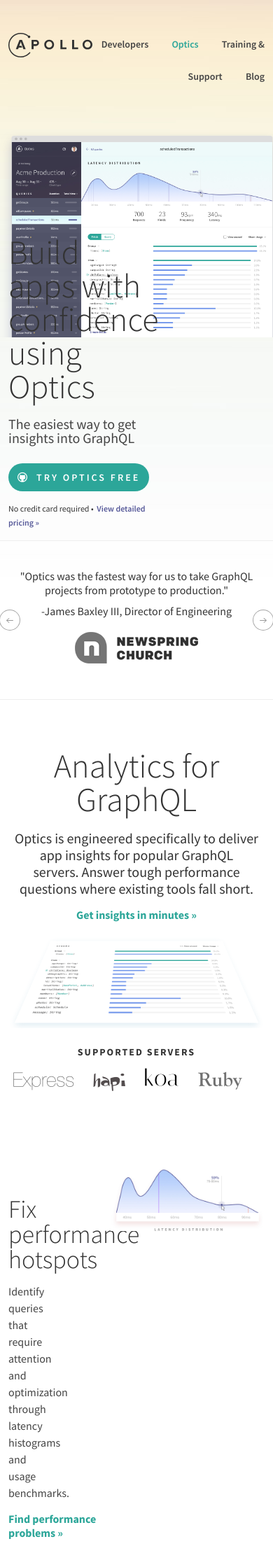
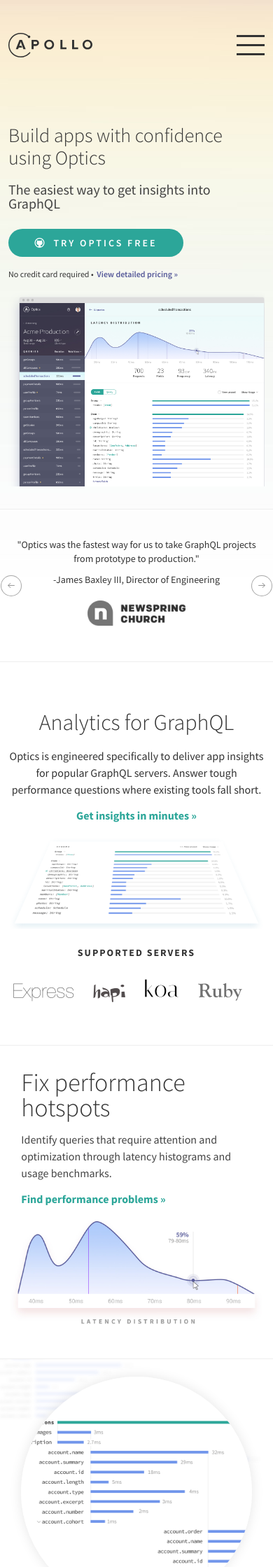
Before and after one commit to apollographql/apollo, a Jekyll site: the page optics.html, which Jekyll copies as it is, in a window 390 px wide. Shown: the top 2239 px of the page at 70% size. Built offline with Jekyll 4.4.1, drawn with Linux system fonts in a browser that asks for light colours; some web fonts are replaced.

Commit message:
update style responsive optics page

```diff
--- a/css/responsive-apollo.css
+++ b/css/responsive-apollo.css
@@ -84,11 +84,83 @@
     top: 60px;
   }
   /* End Responsive home page*/
+
   /*Responsive Training-support page*/
   .items-support{
     width: 100%;
     padding: 0px;
   }
+  /*End Responsive Training-support page*/
+  /*Responsive Optics page*/
+  .logo-support-servers h3{
+    width: 100%;
+    margin-bottom: 25px;
+    margin-right: 0px;
+    margin-left: 0px;
+    text-align: center;
+  }
+  .logo-support-servers h3 br{
+    display: none
+  }
+  .analytis-block .general-page span br{
+    display: none
+  }
+  .support-servers i{
+    display: inline-block;
+    margin-top: 15px
+  }
+  .left-2col-app{
+    width: 90%;
+    display: block;
+    margin: 0 auto;
+    float: none;
+  }
+  .easiest-block .general-page .title-page{
+    font-size: 28px
+  }
+  .des-2col{
+    width: 100%
+  }
+  .left-built-app{
+    width: 100%;
+    padding-top: 30px;
+  }
+  .block-built-optics{
+    background: none;
+  }
+  .right-built-app{
+    display: inline-block;
+    width: 100%;
+  }
+  .testimonial-block .container-apollo{
+    padding:  0 20px;
+    width: calc(100% - 40px);
+  }
+  .img-testimonial{
+    max-width: 140px;
+  }
+  .apollo-testimonial span{
+    font-size: 14px;
+  }
+
+  .left-built-app h3{
+    font-size: 28px;
+    line-height:32px;
+  }
+  .block-2col-optics{
+    padding: 25px 0px;
+    border-top: 1px solid #eee;
+    margin-bottom: 20px;
+  }
+  .title-2col{
+    margin-top: 10px;
+  }
+  .right-2col-app{
+    width:100%;
+    padding-top: 0px;
+    padding-left: 0px;
+  }
+  /*End Responsive Optics page*/
 }
 
 @media (max-width:500px) {
--- a/css/style-apollo.css
+++ b/css/style-apollo.css
@@ -727,7 +727,7 @@
 }
 .unslider-arrow.next{
   position: absolute;
-  right: 0px;
+  right: 2px;
   background-image: url(../images/next-testimonial.svg);
   top: calc(50% - 14px);
   text-indent: -10000px;
@@ -744,7 +744,7 @@
 }
 .unslider-arrow.prev{
   position: absolute;
-  left: 0px;
+  left: 2px;
   top: calc(50% - 14px);
     background-image: url(../images/pre-testimonial.svg);
   top: calc(50% - 14px);
@@ -856,12 +856,14 @@
 .logo-support-servers {
   display: inline-block;
   width: 100%;
+  text-align: center;
   padding:  50px 0px;
   border-top: 1px solid #eeeeee;
 }
 .logo-support-servers h3{
   color: #999999;
   font-weight: 600;
+  text-align: left;
   display: inline-block;
   margin-right: 50px;
 }
@@ -874,6 +876,8 @@
   top: -8px;
   font-size: 18px;
   color: #999999;
+  display: inline-block;
+  margin-top: 15px;
   -webkit-transition: all 0.15s ease;
   transition: all 0.15s ease;
   margin-right: 38px;
@@ -889,7 +893,7 @@
       font-size: 30px;
 }
 .logo-support-servers i:last-child{
-  margin: 0px
+  margin-right: 0px
 }
 
 .logo-support-servers  .icon-logo-facebook:hover{
--- a/index.html
+++ b/index.html
@@ -12,14 +12,11 @@
 
   <meta name="viewport" content="width=device-width, initial-scale=1">
 
-  <link rel="stylesheet" type="text/css" href="css/remodal.css">
-
   <link rel="stylesheet" type="text/css" href="css/style-apollo.css">
   <link rel="stylesheet" type="text/css" href="css/responsive-apollo.css">
   <link rel="stylesheet" type="text/css" href="css/animate.css">
 
   <script src="https://code.jquery.com/jquery-1.12.4.js"></script>
-  <script src="js/remodal.js"></script>
   <script src="js/wow.min.js"></script>
 
 </head>
--- a/optics.html
+++ b/optics.html
@@ -12,14 +12,13 @@
 
   <meta name="viewport" content="width=device-width, initial-scale=1">
 
-  <link rel="stylesheet" type="text/css" href="css/remodal.css">
   <link rel="stylesheet" href="css/unslider.css">
   <link rel="stylesheet" type="text/css" href="css/style-apollo.css">
+  <link rel="stylesheet" type="text/css" href="css/responsive-apollo.css">
   <link rel="stylesheet" type="text/css" href="css/animate.css">
 
 
   <script src="https://code.jquery.com/jquery-1.12.4.js"></script>
-  <script src="js/remodal.js"></script>
   <script src="js/wow.min.js"></script>
   <script src="js/unslider.js"></script>
 
@@ -30,7 +29,7 @@
   <header>
     <section class="container-apollo">
       <div class="left-header logo">
-        <img src="images/logo-apollo-space-left.svg" alt="Apollo Logo" />
+        <a href="index.html"><img src="images/logo-apollo-space-left.svg" alt="Apollo Logo" /></a>
       </div>
       <div class="menu-mobile">
         <a href="#">
--- a/pricing.html
+++ b/pricing.html
@@ -12,13 +12,10 @@
 
   <meta name="viewport" content="width=device-width, initial-scale=1">
 
-  <link rel="stylesheet" type="text/css" href="css/remodal.css">
-
   <link rel="stylesheet" type="text/css" href="css/style-apollo.css">
   <link rel="stylesheet" type="text/css" href="css/animate.css">
 
   <script src="https://code.jquery.com/jquery-1.12.4.js"></script>
-  <script src="js/remodal.js"></script>
   <script src="js/wow.min.js"></script>
 
 </head>
--- a/training.html
+++ b/training.html
@@ -12,14 +12,12 @@
 
   <meta name="viewport" content="width=device-width, initial-scale=1">
 
-  <link rel="stylesheet" type="text/css" href="css/remodal.css">
 
   <link rel="stylesheet" type="text/css" href="css/style-apollo.css">
   <link rel="stylesheet" type="text/css" href="css/responsive-apollo.css">
   <link rel="stylesheet" type="text/css" href="css/animate.css">
 
   <script src="https://code.jquery.com/jquery-1.12.4.js"></script>
-  <script src="js/remodal.js"></script>
   <script src="js/wow.min.js"></script>
 
 </head>
```
